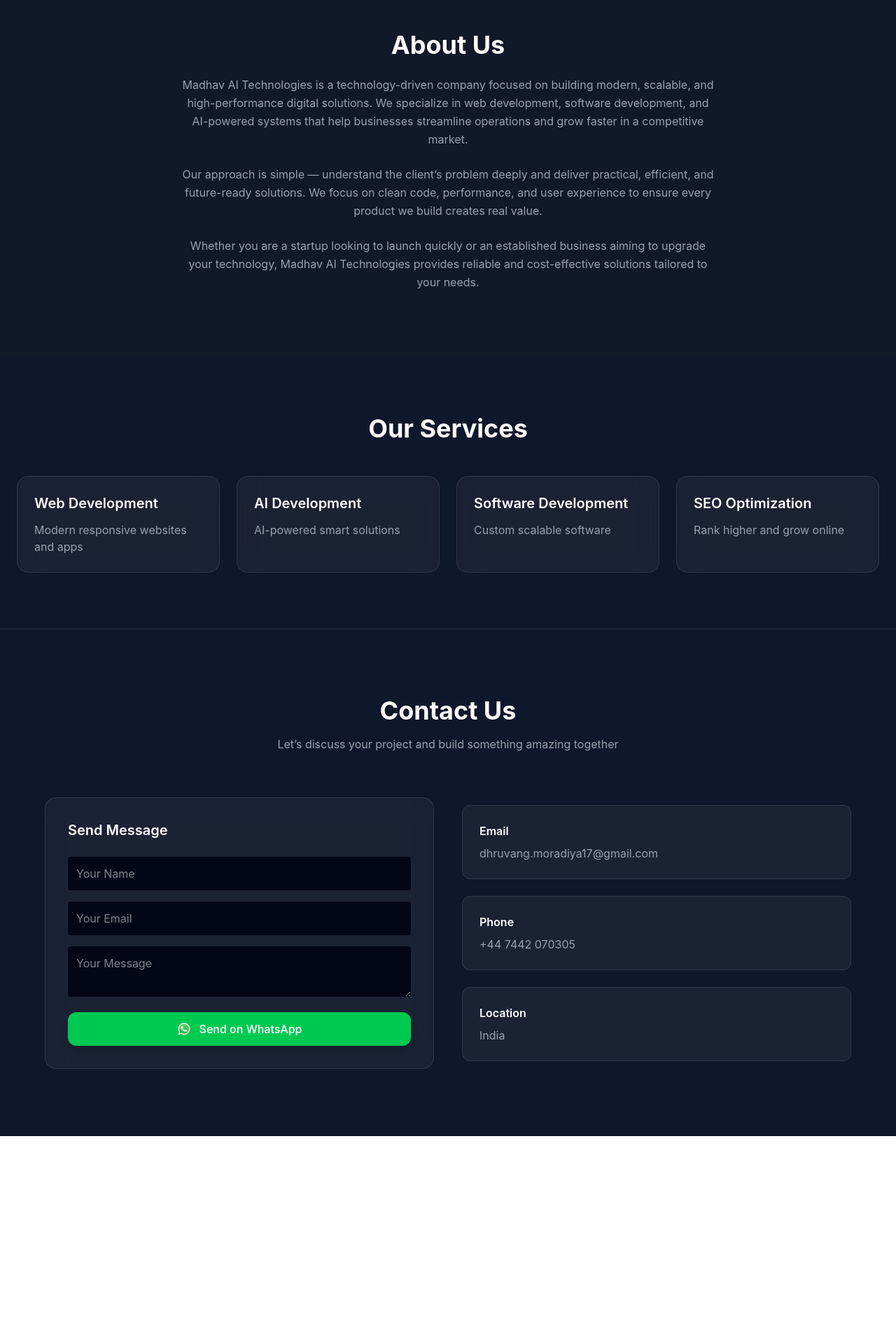
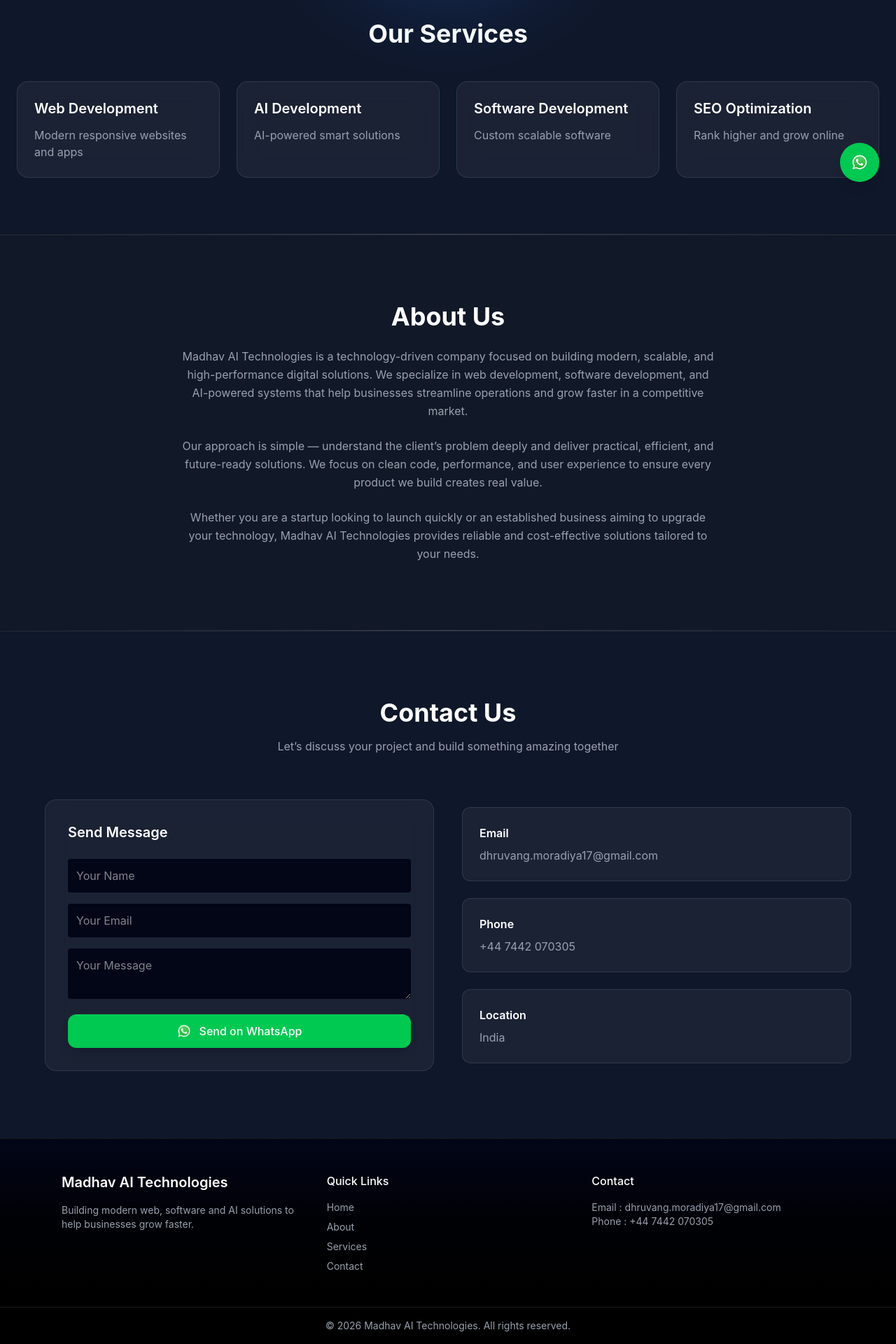
Before and after one commit to maulikmoradiya123/madhav-ai, a React (Vite) app: page / in a window 1280 px wide. Shown: the part 516-2436 px from the top of the page at 70% size. Before the commit the page ends 2139 px from the top, so only its background shows below. Built offline with nearby package versions, Linux system fonts and the light colour scheme.

Commit message:
add footer and some bg color change

```diff
--- a/src/App.jsx
+++ b/src/App.jsx
@@ -1,23 +1,106 @@
-import './App.css'
-
+import { useEffect, useState } from "react";
 import Navbar from "./components/Navbar";
 import Hero from "./components/Hero";
 import Services from "./components/Services";
 import About from "./components/About";
 import Contact from "./components/Contact";
-// import WhatsAppButton from "./components/WhatsAppButton";
+import Footer from "./components/Footer";
+import WhatsAppButton from "./components/WhatsAppButton";
 
 function App() {
+  const [loading, setLoading] = useState(true);
+
+  useEffect(() => {
+    // Loader timing (you can reduce to 1500 for better UX)
+    const timer = setTimeout(() => setLoading(false), 2000);
+    return () => clearTimeout(timer);
+  }, []);
+
+  // 🔄 Loader Screen
+  if (loading) {
+    return (
+      <div className="h-screen flex flex-col items-center justify-center bg-[#0b1220] text-white">
+        <h1 className="text-3xl font-bold mb-4">Madhav AI Technologies</h1>
+        <div className="w-10 h-10 border-4 border-blue-500 border-t-transparent rounded-full animate-spin"></div>
+      </div>
+    );
+  }
+
   return (
-    <div className="bg-[#0f172a] text-white min-h-screen">
+    <div className="text-white bg-[#0b1220]">
+
+      {/* Navbar */}
       <Navbar />
-      <Hero />
-      <About />
-      <Services />
-      <Contact />
-      {/* <WhatsAppButton /> */}
+
+      {/* Hero Section */}
+      <div className="relative bg-gradient-to-b from-[#0b1220] to-[#0f172a]">
+
+        {/* Glow Effect */}
+        <div className="absolute w-96 h-96 bg-blue-500 blur-3xl opacity-20 rounded-full top-20 left-1/2 -translate-x-1/2"></div>
+
+        <Hero />
+      </div>
+
+      {/* Divider */}
+      <div className="h-px bg-gradient-to-r from-transparent via-white/20 to-transparent"></div>
+
+      {/* Services */}
+      <div className="bg-[#0f172a]">
+        <Services />
+      </div>
+
+      {/* Divider */}
+      <div className="h-px bg-gradient-to-r from-transparent via-white/20 to-transparent"></div>
+
+      {/* About */}
+      <div className="bg-[#111827]">
+        <About />
+      </div>
+
+      {/* Divider */}
+      <div className="h-px bg-gradient-to-r from-transparent via-white/20 to-transparent"></div>
+
+      {/* Contact */}
+      <div className="bg-[#0f179a]">
+        <Contact />
+      </div>
+
+      {/* Footer */}
+      <Footer />
+
+      {/* WhatsApp Floating Button */}
+      <WhatsAppButton />
+
     </div>
   );
 }
 
 export default App;
+
+
+
+
+
+// import './App.css'
+
+// import Navbar from "./components/Navbar";
+// import Hero from "./components/Hero";
+// import Services from "./components/Services";
+// import About from "./components/About";
+// import Contact from "./components/Contact";
+// // import WhatsAppButton from "./components/WhatsAppButton";
+
+// function App() {
+//   return (
+//     <div className="bg-[#0f172a] text-white min-h-screen">
+//       <Navbar />
+//       <Hero />
+//       <About />
+//       <Services />
+//       <Contact />
+//       {/* <WhatsAppButton /> */}
+//     </div>
+//   );
+// }
+
+// export default App;
--- /dev/null
+++ b/src/components/Footer.jsx
@@ -0,0 +1,48 @@
+import React from 'react'
+
+function Footer() {
+    return (
+        <footer className="bg-gradient-to-b from-[#020617] to-[#000000] border-t border-white/10 text-gray-400">
+
+            <div className="max-w-6xl mx-auto px-6 py-12 grid md:grid-cols-3 gap-8">
+
+                {/* Company */}
+                <div>
+                    <h2 className="text-white text-xl font-semibold mb-4">
+                        Madhav AI Technologies
+                    </h2>
+                    <p className="text-sm">
+                        Building modern web, software and AI solutions to help businesses grow faster.
+                    </p>
+                </div>
+
+                {/* Links */}
+                <div>
+                    <h3 className="text-white font-medium mb-4">Quick Links</h3>
+                    <ul className="space-y-2 text-sm">
+                        <li><a href="#" className="hover:text-blue-400">Home</a></li>
+                        <li><a href="#about" className="hover:text-blue-400">About</a></li>
+                        <li><a href="#services" className="hover:text-blue-400">Services</a></li>
+                        <li><a href="#contact" className="hover:text-blue-400">Contact</a></li>
+                    </ul>
+                </div>
+
+                {/* Contact */}
+                <div>
+                    <h3 className="text-white font-medium mb-4">Contact</h3>
+                    <p className="text-sm">Email : dhruvang.moradiya17@gmail.com</p>
+                    <p className="text-sm">Phone : +44 7442 070305</p>
+                </div>
+
+            </div>
+
+            {/* Bottom */}
+            <div className="border-t border-white/10 text-center py-4 text-sm">
+                © {new Date().getFullYear()} Madhav AI Technologies. All rights reserved.
+            </div>
+
+        </footer>
+    );
+}
+
+export default Footer
--- a/src/components/Services.jsx
+++ b/src/components/Services.jsx
@@ -19,8 +19,8 @@
           <div
             key={i}
             className="bg-white/5 backdrop-blur-lg border border-white/10 p-6 rounded-2xl
-hover:scale-105 hover:border-blue-500 hover:shadow-lg hover:shadow-blue-500/20
-transition duration-300"
+              hover:scale-105 hover:border-blue-500 hover:shadow-lg hover:shadow-blue-500/20
+              transition duration-300"
           >
             <h3 className="text-xl font-semibold mb-3">
               {s.title}
```
